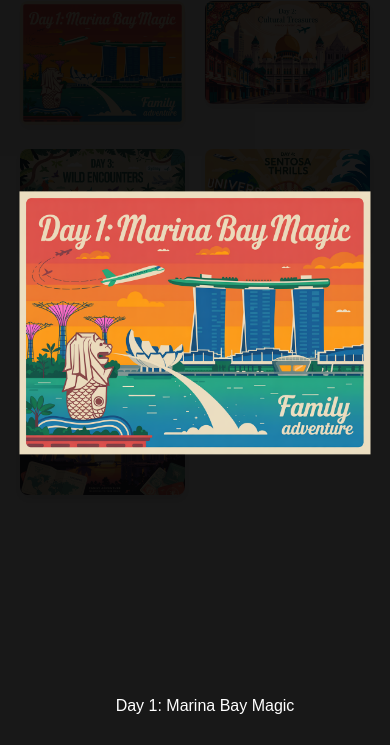
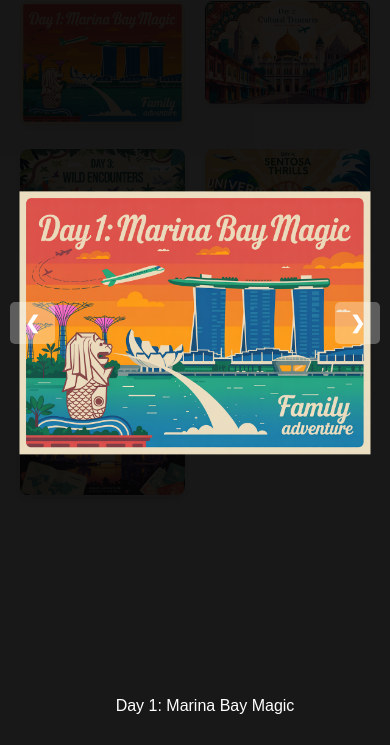
Before and after one commit to southpolemonkey/tour, a plain HTML site: page index.html in a window 390 px wide. Both pictures are taken after a click on the picture 102 px from the left and 161 px from the top of the page. Shown: the part 99-844 px from the top of the page. Drawn offline with Linux system fonts and the light colour scheme.

Commit message:
feat: add nav

```diff
--- a/index.html
+++ b/index.html
@@ -75,6 +75,45 @@
             width: 100%;
             left: 0;
         }
+
+        /* Navigation buttons */
+        .nav-btn {
+            position: absolute;
+            top: 50%;
+            transform: translateY(-50%);
+            background-color: rgba(255, 255, 255, 0.3);
+            color: white;
+            font-size: 24px;
+            font-weight: bold;
+            padding: 15px 20px;
+            border: none;
+            cursor: pointer;
+            border-radius: 5px;
+            transition: background-color 0.3s;
+        }
+        .nav-btn:hover {
+            background-color: rgba(255, 255, 255, 0.5);
+        }
+        .prev {
+            left: 20px;
+        }
+        .next {
+            right: 20px;
+        }
+
+        /* For small screens */
+        @media (max-width: 768px) {
+            .nav-btn {
+                padding: 10px 15px;
+                font-size: 18px;
+            }
+            .prev {
+                left: 10px;
+            }
+            .next {
+                right: 10px;
+            }
+        }
     </style>
 </head>
 <body>
@@ -108,6 +147,8 @@
         <span class="close">&times;</span>
         <img class="modal-content" id="modalImage">
         <div id="caption" class="modal-caption"></div>
+        <button class="nav-btn prev" id="prevBtn">&#10094;</button>
+        <button class="nav-btn next" id="nextBtn">&#10095;</button>
     </div>
 
     <script>
@@ -116,21 +157,44 @@
         const modalImg = document.getElementById("modalImage");
         const captionText = document.getElementById("caption");
         const closeBtn = document.getElementsByClassName("close")[0];
+        const prevBtn = document.getElementById("prevBtn");
+        const nextBtn = document.getElementById("nextBtn");
 
         // Get all images with class grid-item img
         const images = document.querySelectorAll(".grid-item img");
+        let currentIndex = 0;
 
         // Add click event to each image
-        images.forEach(img => {
+        images.forEach((img, index) => {
             img.onclick = function() {
+                currentIndex = index;
+                openModal(currentIndex);
+            }
+        });
+
+        // Function to open modal with specific image
+        function openModal(index) {
             modal.style.display = "block";
-                modalImg.src = this.src;
-                captionText.innerHTML = this.getAttribute('data-day');
+            modalImg.src = images[index].src;
+            captionText.innerHTML = images[index].getAttribute('data-day');
 
             // Disable scrolling on body when modal is open
             document.body.style.overflow = "hidden";
         }
-        });
+
+        // Previous button click
+        prevBtn.onclick = function(event) {
+            event.stopPropagation(); // Prevent modal from closing
+            currentIndex = (currentIndex - 1 + images.length) % images.length;
+            openModal(currentIndex);
+        }
+
+        // Next button click
+        nextBtn.onclick = function(event) {
+            event.stopPropagation(); // Prevent modal from closing
+            currentIndex = (currentIndex + 1) % images.length;
+            openModal(currentIndex);
+        }
 
         // Close the modal when clicking the × button
         closeBtn.onclick = function() {
@@ -148,12 +212,18 @@
             }
         }
 
-        // Close modal with Escape key
+        // Keyboard navigation
         document.addEventListener('keydown', function(event) {
-            if (event.key === "Escape" && modal.style.display === "block") {
+            if (modal.style.display === "block") {
+                if (event.key === "ArrowLeft") {
+                    prevBtn.click();
+                } else if (event.key === "ArrowRight") {
+                    nextBtn.click();
+                } else if (event.key === "Escape") {
                     modal.style.display = "none";
                     // Re-enable scrolling
                     document.body.style.overflow = "auto";
+                }
             }
         });
     </script>
```
Lines whose indentation alone changed are shown as unchanged.
